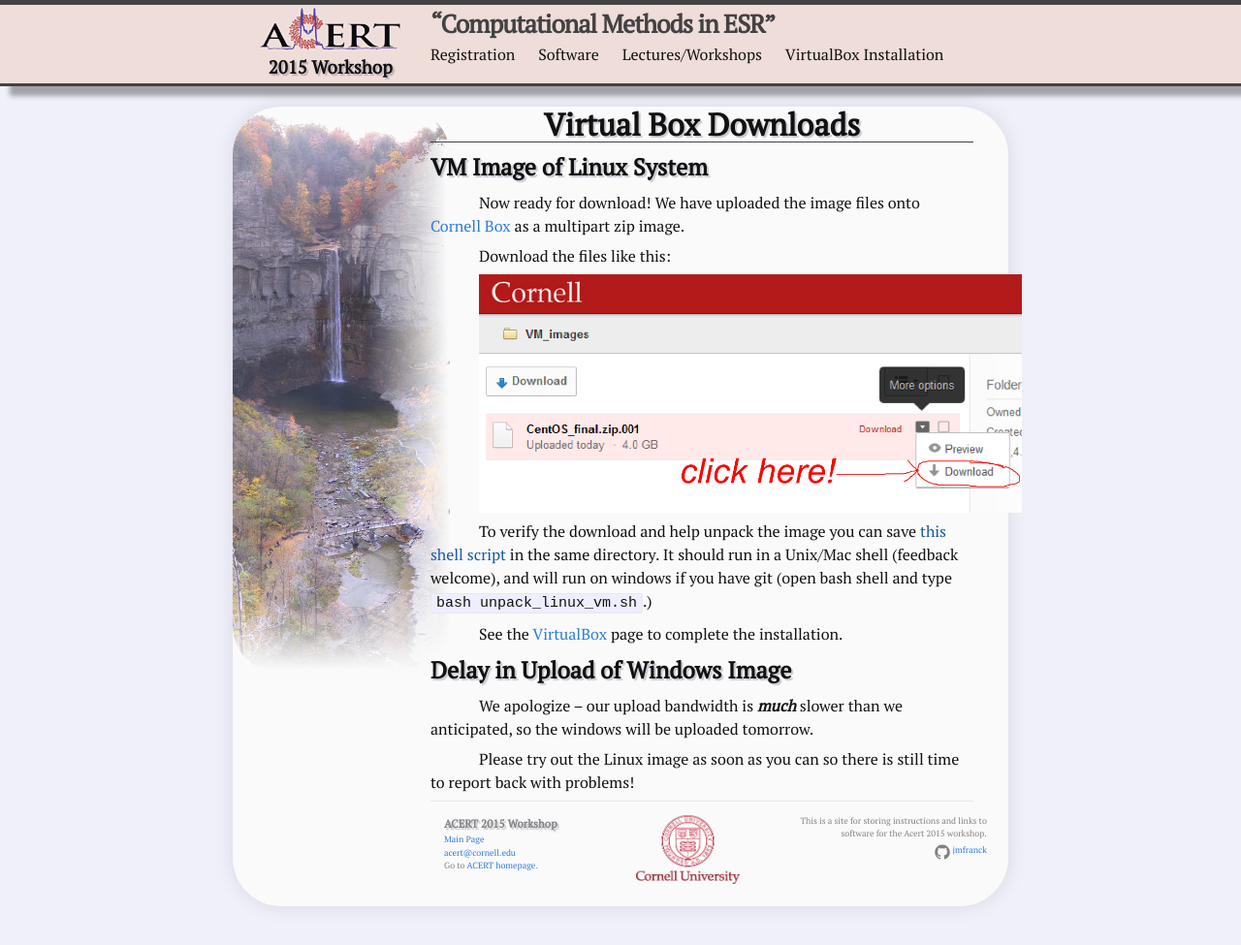
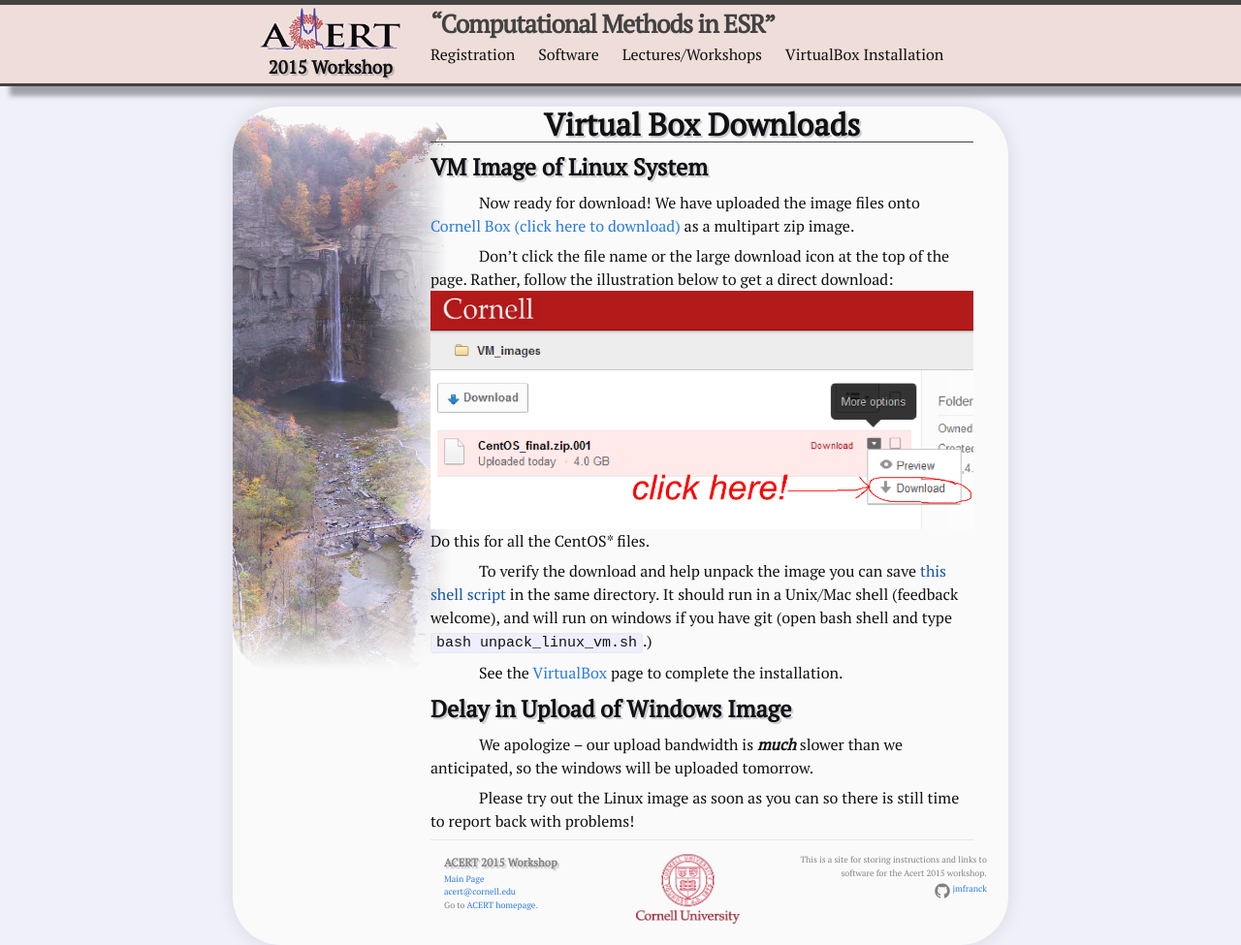
Before and after one commit to jmfranck/acert.github.io, a Jekyll site: the page built from VirtualBox/Downloads.md, in a window 1280 px wide and 975 px high. Shown: the whole window at 97% size. Built offline with Jekyll 4.4.1, drawn with Linux system fonts in a browser that asks for light colours.

Commit message:
moved the linux file

```diff
--- a/VirtualBox/Downloads.md
+++ b/VirtualBox/Downloads.md
@@ -7,11 +7,11 @@ attribution: J. Franck
 
 ## VM Image of Linux System
 
-Now ready for download!  We have uploaded the image files onto [Cornell Box](https://cornell.box.com/s/o47ptx9wr21ui15zbugjizjanz24jk6c) as a multipart zip image.
+Now ready for download!  We have uploaded the image files onto [Cornell Box (click here to download)](https://cornell.box.com/s/o47ptx9wr21ui15zbugjizjanz24jk6c) as a multipart zip image.
 
-Download the files like this:
-
+Don't click the file name or the large download icon at the top of the page.  Rather, follow the illustration below to get a direct download:
 ![]({{ site.url }}/assets/box_info.png)
+Do this for all the CentOS* files.
 
 To verify the download and help unpack the image you can save [this shell script]() in the same directory.  It should run in a Unix/Mac shell (feedback welcome), and will run on windows if you have git (open bash shell and type `bash unpack_linux_vm.sh`.)
 
```
Also changed, not shown: assets/box_info.png, 2 other files.
